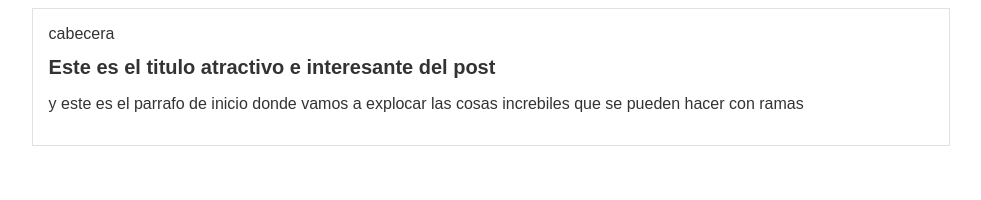
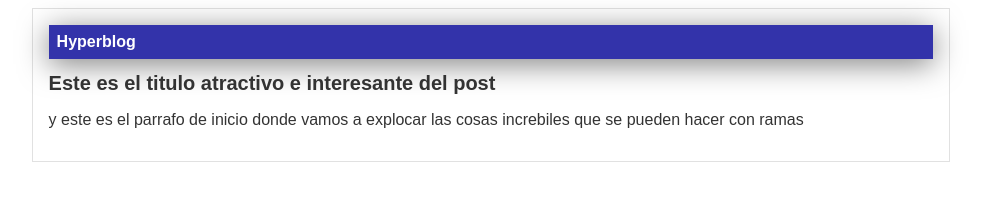
Before and after one commit to ignaicosa/CRUDD, a plain HTML site: page blogpost.html in a window 1280 px wide. Shown: the whole page, without its empty margins (149-1130 px from the left). Drawn offline with Linux system fonts and the light colour scheme.

Commit message:
finalizada la cabezera con diseno azul

```diff
--- a/blogpost.html
+++ b/blogpost.html
@@ -11,7 +11,8 @@
     <body>
         <div id="container">
             <div id="cabecera">
-                cabecera
+                Hyperblog
+
             </div>
             <div id="post">
                 <h1>Este es el titulo
--- a/css/estilos.css
+++ b/css/estilos.css
@@ -6,6 +6,15 @@ body
     font-size: 16px;
 }
 
+#cabecera
+{
+    background: #33a;
+    box-shadow: 0px 5px 30px 0px rgba(0,0,0,0.5);
+    color: white;
+    font-weight: bold;
+    margin: 0;
+    padding: 0.5em;
+}
 #container
 {
     width: 70%;
@@ -15,7 +24,16 @@ body
     margin: 0 auto;
 }
 
+#cabecera #tagline
+{
+    font-weight: normal;
+}
 #container h1
 {
     font-size: 20px;
 }
+
+post
+{
+    padding: 1em;
+}
```
